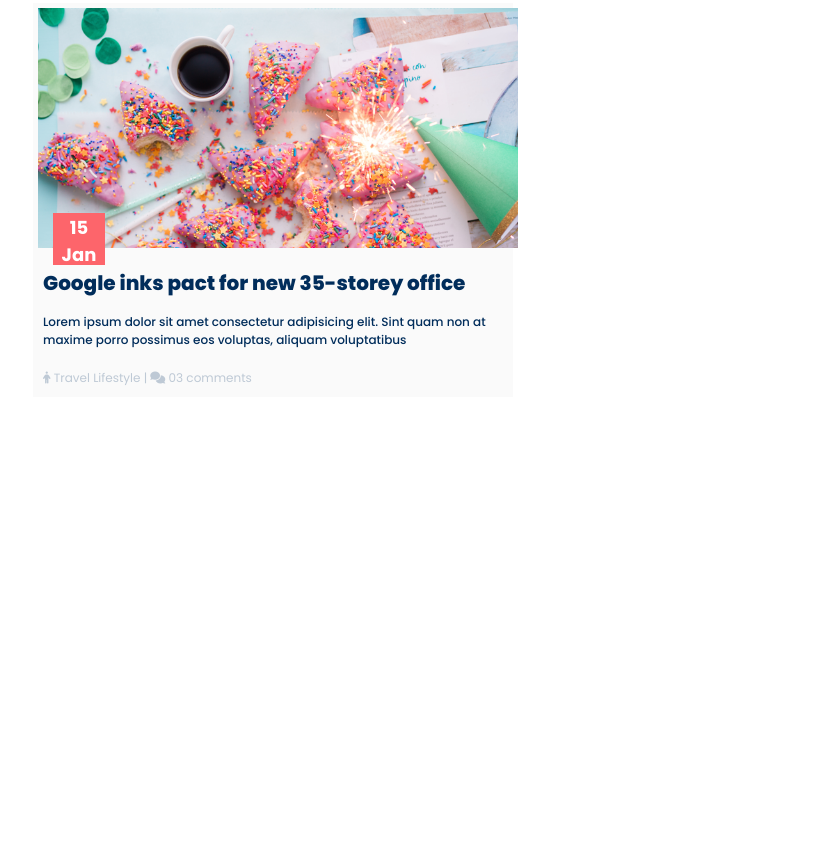
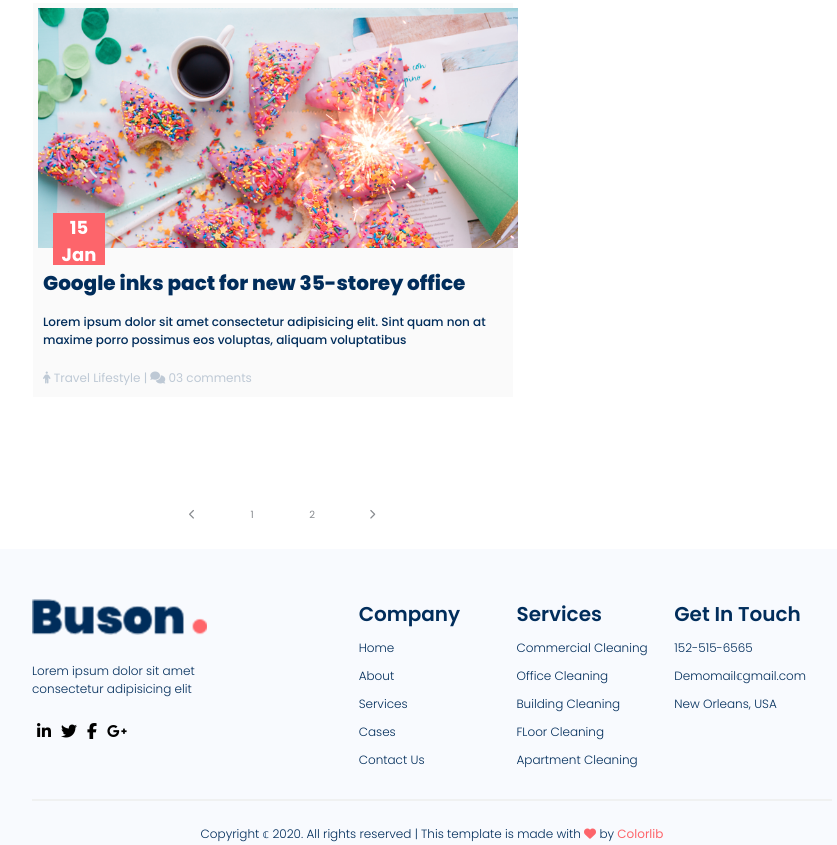
Before and after one commit to adityag8686/TA-Style-Checkpoint3, a plain HTML site: page blog.html in a window 1280 px wide. Shown: the part 1998-2843 px from the top of the page, without its empty margins (208-1045 px from the left). Before the commit the page ends 2495 px from the top, so only its background shows below. Drawn offline with Linux system fonts and the light colour scheme.

Commit message:
checkpoint3 completed

```diff
--- a/assets/style.css
+++ b/assets/style.css
@@ -731,3 +731,17 @@ h1{
     width: 30%;
     margin-bottom: 10px;
 }
+.drop{
+    width: 30%;
+    text-align: center;
+    margin-left: 120px;
+    padding: 10px;
+    display: flex;
+    justify-content: space-around;
+}
+.numbers{
+    width: 32px;
+    height: 32px;
+    color: #888b8f;
+    font-size: 10px;
+}
--- a/blog.html
+++ b/blog.html
@@ -164,8 +164,8 @@
                 <div class="bar">
                     <i class="fa-solid fa-person"></i> <small>Travel Lifestyle | </small> <i class="fa-solid fa-comments"></i> <small> 03 comments</small>
                 </div>
+            </div>
 
-            </div>
         </aside>
         <div class="side">
             <div class="search">
@@ -280,9 +280,106 @@
                     <img src="assets/media/posts/post_10.png" alt="post">
                 </div>
             </div>
+        </div>
+    </section>
+    <section class="container">
+        <div class="drop">
+            <div class="numbers">
+                <i class="fa-solid fa-chevron-left"></i>
+            </div>
+            <div class="numbers">1</div>
+            <div class="numbers">2</div>
+            <div class="numbers">
+                <i class="fa-solid fa-chevron-right"></i>
+            </div>
+        </div>
+    </section>
+    <section class=" sec4 ">
+        <footer class=" footer container flexstart">
+            <div class="footlogo">
+                <img src="assets/media/logo/logo2_footer.png" alt="logo">
+                <p>
+                    Lorem ipsum dolor sit amet consectetur adipisicing elit
+                </p>
+                <nav>
+                    <ul class="flex-1">
+                        <li><i class="fa-brands fa-linkedin-in"></i></li>
+                        <li><i class="fa-brands fa-twitter"></i></li>
+                        <li><i class="fa-brands fa-facebook-f"></i></i></li>
+                        <li><i class="fa-brands fa-google-plus-g"></i></li>
+                    </ul>
+                </div>
+                </nav>
+            </div>
+            <div class="footcom ">
+                <h4>
+                    Company
+                </h4>
+                <ul >
+                    <li>
+                        Home
+                    </li>
+                    <li>
+                        About
+                    </li>
+                    <li>
+                        Services
+                    </li>
+                    <li>
+                        Cases
+                    </li>
+                    <li>
+                        Contact Us
+                    </li>
+                </ul>
+            </div>
+            <div class="footcom">
+                <h4>
+                    Services
+                </h4>
+                <ul >
+                    <li>
+                        Commercial Cleaning
+                    </li>
+                    <li>
+                        Office Cleaning
+                    </li>
+                    <li>
+                        Building Cleaning
+                    </li>
+                    <li>
+                        FLoor Cleaning
+                    </li>
+                    <li>
+                        Apartment Cleaning
+                    </li>
+                </ul>
+            </div>
+            <div class="footcom" >
+                <h4>
+                    Get In Touch
+                </h4>
+                <ul >
+                    <li>
+                        152-515-6565
+                    </li>
+                    <li>
+                        Demomail&copf;gmail.com
+                    </li>
+                    <li>
+                        New Orleans, USA
+                    </li>
+                </ul>
+            </div>
+        </footer>
 
-
-        </div>
+    <footer class="low container">
+        <hr class="footline">
+        <strong>
+            Copyright &copf; 2020. All rights reserved | This template is made with <i class="fa-solid fa-heart"></i> by
+        </strong>
+        <small> Colorlib </small>
+    </footer>
     </section>
 </body>
 </html>
```
